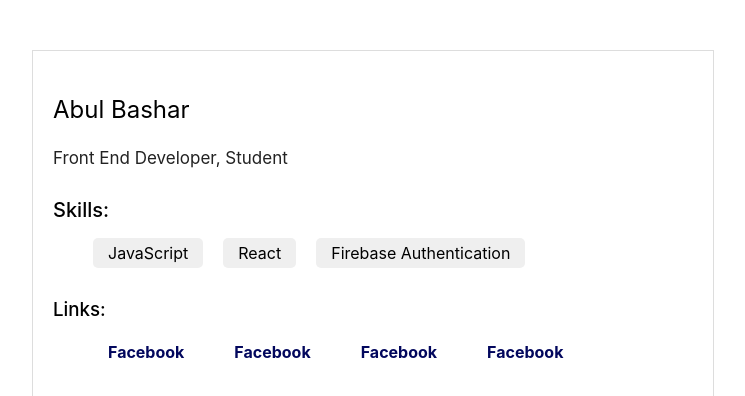
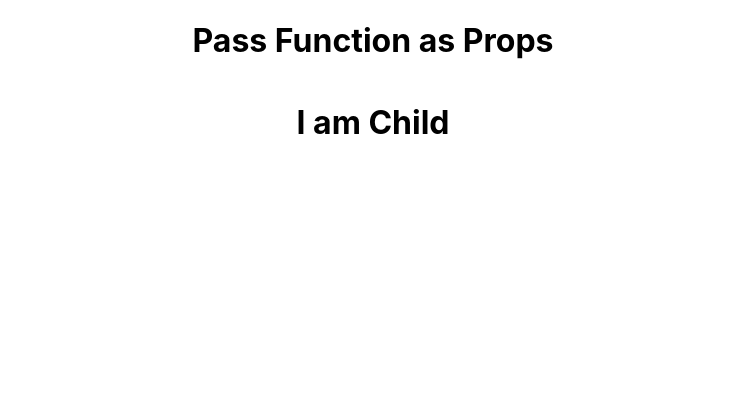
Before and after one commit to abulbashar98/React_Core_Concepts_by_HM_Nayem, a React app in the folder first-react-app/: page / in a window 1280 px wide. Shown: the top 396 px of the page, without its empty margins (267-1012 px from the left). Built offline with nearby package versions, Linux system fonts and the light colour scheme.

Commit message:
Pass function as props in Class based function and Use that function in Child Component

```diff
--- a/first-react-app/src/App.css
+++ b/first-react-app/src/App.css
@@ -1,4 +1,13 @@
-.App {}
+.App {
+  display: flex;
+  flex-direction: column;
+  justify-content: center;
+  align-items: center;
+
+
+}
+
+.App div {}
 
 
 
--- a/first-react-app/src/Components/app.jsx
+++ b/first-react-app/src/Components/app.jsx
@@ -1,18 +1,33 @@
-import React, { Component } from "react";
-import Profile from './profile/profile'
+import React from "react";
 
-class App extends Component {
+
+
+class Child extends React.Component {
 
     render() {
+        this.props.func(this)
+        return <h1>I am Child</h1>
 
-        return (
+    }
 
-            <div className='App'>
-                <Profile />
-            </div>
-
-        );
-    };
 }
 
+class App extends React.Component {
+
+    getContext(context) {
+        console.log(context)
+    }
+    render() {
+        this.getContext(this)
+        return (
+            <div className="App">
+                <h1>Pass Function as Props</h1>
+                <Child func={this.getContext} />
+            </div>
+        );
+    }
+
+
+};
+
 export default App;
--- a/first-react-app/src/Components/profile/bio.jsx
+++ b/first-react-app/src/Components/profile/bio.jsx
@@ -1,12 +1,12 @@
 import React from "react";
 
 
-const Bio = () => {
+const Bio = (props) => {
 
     return (
         <div className="Bio">
-            <h3>Abul Bashar</h3>
-            <p>Front End Developer, Student</p>
+            <h3>{props.name}</h3>
+            <p>{props.title}</p>
         </div>
 
     );
--- a/first-react-app/src/Components/profile/profile.jsx
+++ b/first-react-app/src/Components/profile/profile.jsx
@@ -8,12 +8,23 @@ import Links from './links'
 
 class Profile extends React.Component {
 
+    me = {
+
+        name: 'Abul Bashar',
+        title: 'Student, Bachelor of Engineering, Information Technology  and Front End Developer',
+
+        skillA: 'JavaScript',
+        skillB: 'React',
+        skillC: 'Firebase Auth',
+
+    }
+
     render() {
-
+        // console.log('My Props- ', this.props)
         return (
             <div className="Container">
-                <Bio />
-                <Skills />
+                <Bio name={this.me.name} title={this.me.title} />
+                <Skills skillA={this.me.skillA} skillB={this.me.skillB} skillC={this.me.skillC} />
                 <Links />
             </div>
 
--- a/first-react-app/src/Components/profile/skills.jsx
+++ b/first-react-app/src/Components/profile/skills.jsx
@@ -2,15 +2,15 @@
 import React from "react";
 
 
-const Skills = () => {
+const Skills = (props) => {
 
     return (
         <div className="Skills">
             <h3>Skills: </h3>
             <ul>
-                <li>JavaScript</li>
-                <li>React</li>
-                <li>Firebase Authentication</li>
+                <li>{props.skillA}</li>
+                <li>{props.skillB}</li>
+                <li>{props.skillC}</li>
             </ul>
         </div>
     );
```
Also changed, not shown: first-react-app/src/Components/app_props_1.jsx (added, +32 -0 lines), first-react-app/src/Components/props/index.jsx (added, +14 -0 lines).
